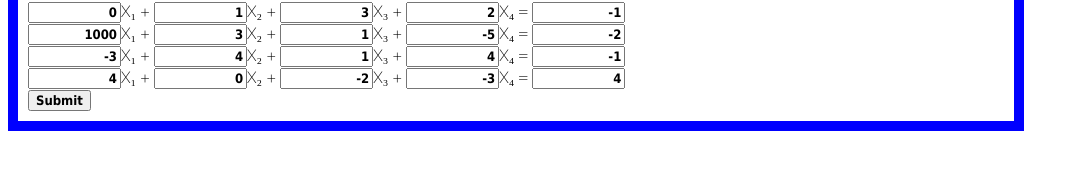
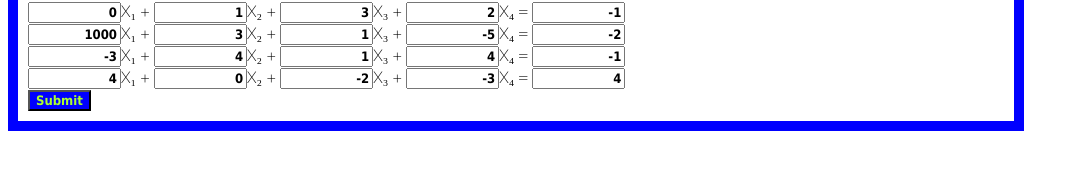
Before and after one commit to romanPRV/Solver, a plain HTML site: page index.html in a window 1280 px wide. Shown: the part 154-324 px from the top of the page, without its empty margins (0-1079 px from the left). Drawn offline with Linux system fonts and the light colour scheme.

Commit message:
update to "submit"

```diff
--- a/script.js
+++ b/script.js
@@ -40,6 +40,7 @@ function createInitialMatrix() {
         initMatrix.appendChild(document.createElement('br'));
     }
     var submitButton = document.createElement('input');
+    submitButton.id = "submit";
     submitButton.type = "submit";
     submitButton.value = "Submit";
     submitButton.setAttribute('onclick','solve();');
--- a/style.css
+++ b/style.css
@@ -25,3 +25,8 @@ input {
 #error {
     color: red;
 }
+
+#submit {
+    color: greenyellow;
+    background-color: blue;
+}
```
